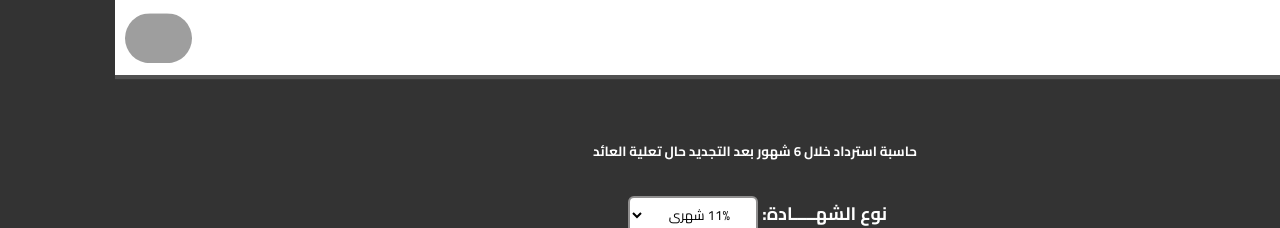
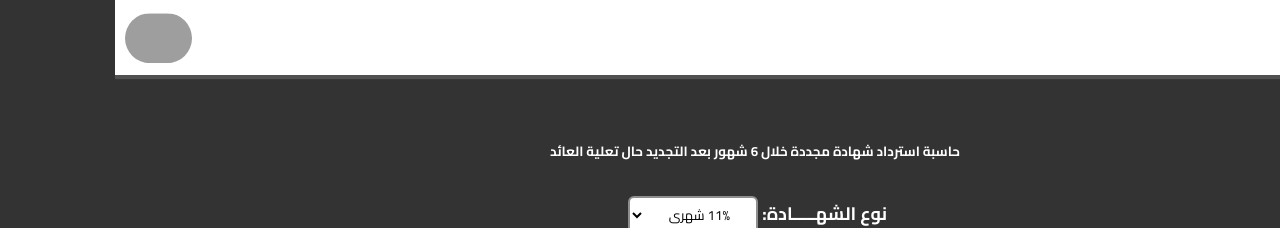
Before and after one commit to Mazin-Ayman/codes, a React (Vite) app: page /cert in a window 1280 px wide. Shown: the top 228 px of the page. Built offline with nearby package versions, Linux system fonts and the light colour scheme; grey boxes are pictures that could not be loaded.

Commit message:
Update Five.jsx

```diff
--- a/src/components/Five.jsx
+++ b/src/components/Five.jsx
@@ -23,7 +23,7 @@ const Five = () => {
   return (
     <main className="five">
       <small className="page-title">
-        حاسبة استرداد خلال 6 شهور بعد التجديد حال تعلية العائد
+        حاسبة استرداد شهادة مجددة خلال 6 شهور بعد التجديد حال تعلية العائد
       </small>
       <form onSubmit={(e) => {
         e.preventDefault();
```
